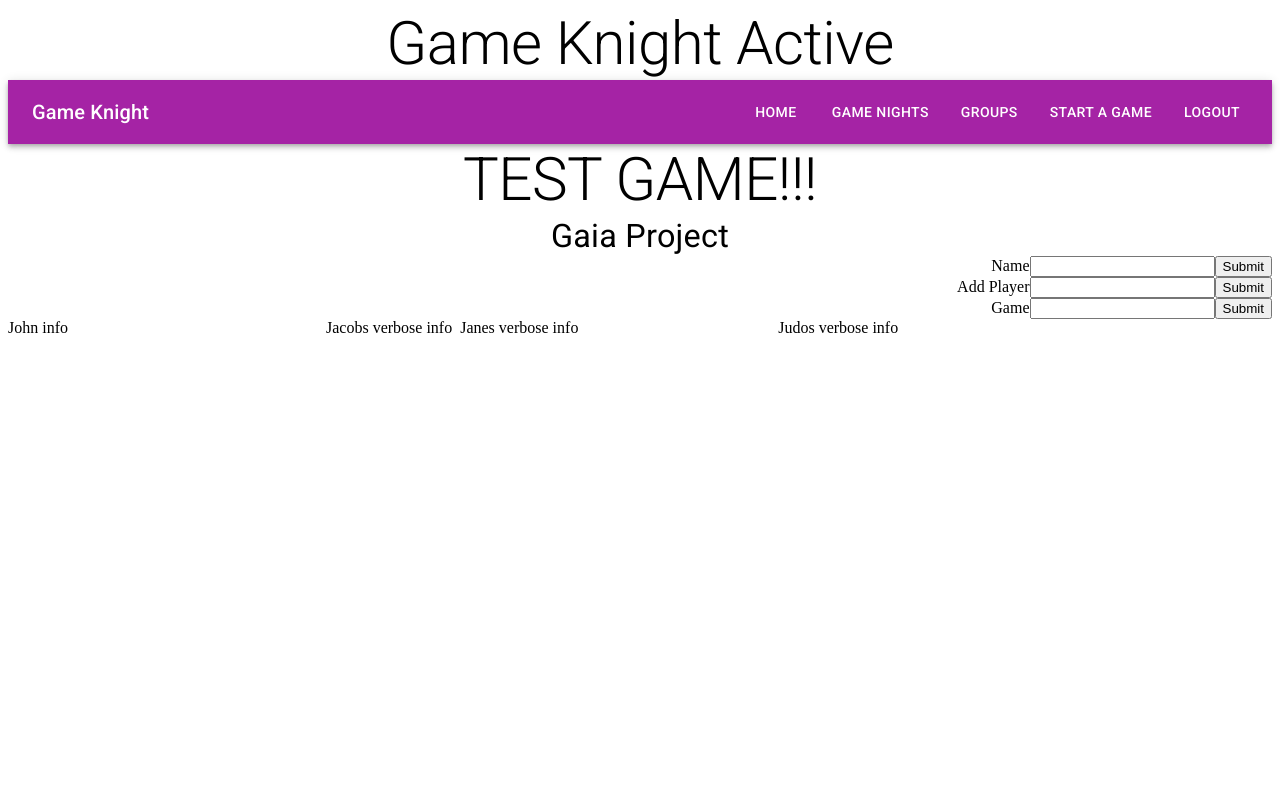
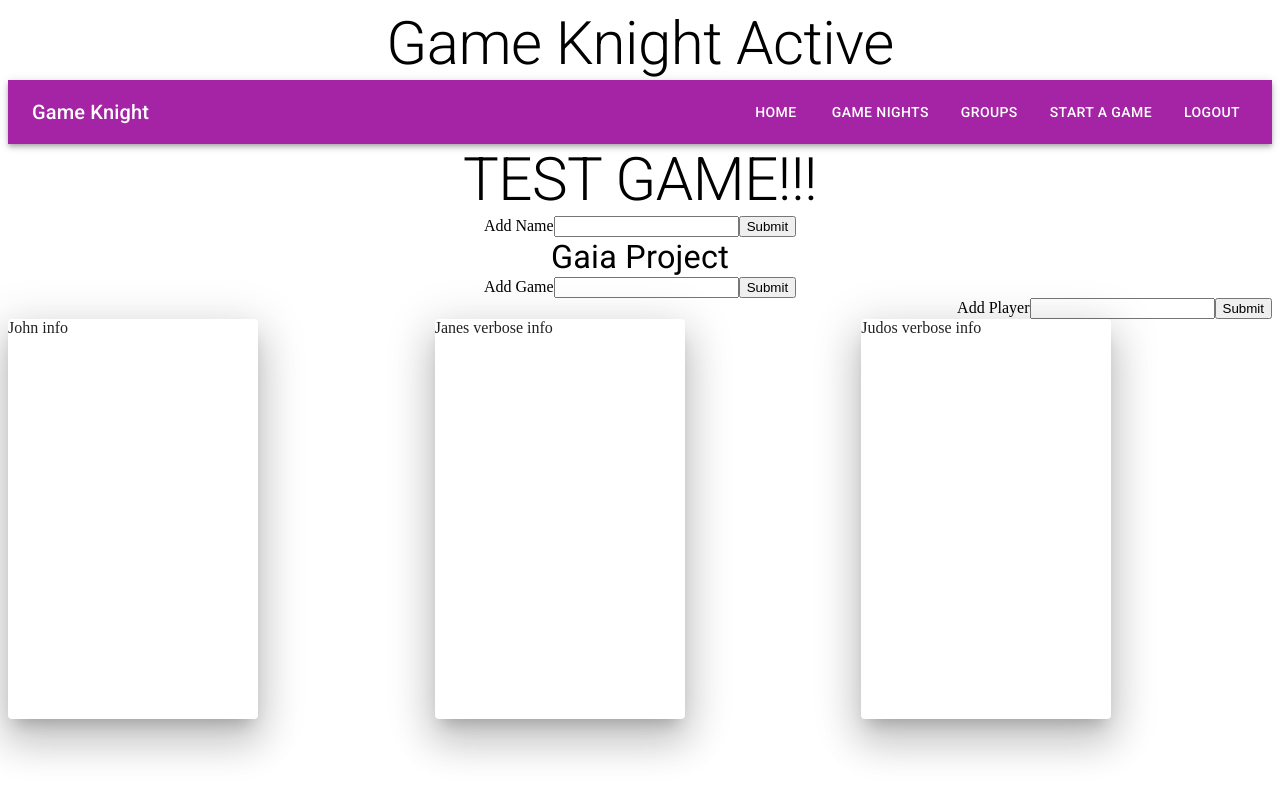
Before and after one commit to 4L00P/game-knight-legacy, a React app: page /current-game in a window 1280 px wide. Built offline with nearby package versions, Linux system fonts and the light colour scheme.

Commit message:
ADD space to move Group info into CurrentGame. New Component PlayerCard to handle players/turn order function

```diff
--- a/src/client/components/Group.jsx
+++ b/src/client/components/Group.jsx
@@ -16,6 +16,7 @@ function Group({ id, name, players, getGroups }) {
         console.error("Unable to Delete group", err);
       });
   }
+  function moveGroup() {}
   return (
     <Grid item size={3}>
         <Card
@@ -29,6 +30,7 @@ function Group({ id, name, players, getGroups }) {
           <button type="button" onClick={deleteGroup}>
             DELETE GROUP
           </button>
+          <button type="button" onClick={moveGroup}>Start a game with this group!</button>
         </Card>
     </Grid>
   );
--- /dev/null
+++ b/src/client/components/PlayerCard.jsx
@@ -0,0 +1,5 @@
+import React from 'react';
+
+const PlayerCard = () => {};
+
+export default PlayerCard;
--- a/src/client/views/CurrentGame.jsx
+++ b/src/client/views/CurrentGame.jsx
@@ -1,20 +1,17 @@
 import React from "react";
 import { useState } from "react";
 // import { Grid } from 'gridv2';
-import { Grid2,
-  Typography,
-  Paper,
-  Card } from "@mui/material";
+import { Grid2, Typography, Paper, Card } from "@mui/material";
 
 import Navbar from "../components/Navbar";
 // import { name, members } from '../../server/database/models/Groups';
 const Grid = Grid2;
 
 function CurrentGame() {
-  // set a useState function for night name, group, and game.
-  // const [name, SetName] = useState("");
-  // const [game, SetGame] = useState("");
-  // const [group, SetGroup] = useState("");
+  // set a useState function for night name, players, and game.
+  const [name, SetName] = useState('');
+  const [game, SetGame] = useState('');
+  const [players, Setplayers] = useState([]);
   /**
    * Game Needs:
    * 1. Array of strings representing the names of each person playing(members);
@@ -25,11 +22,17 @@ function CurrentGame() {
    * 3. a timeout form and function that says when to alert a player that they're taking too long
    *  (maybe toggle the consequences. alert, move to next player);
    */
-  // when you press start game, you get a filter with all gamenights set for today.
-  // Picking one(even if there's only one), starts the get/post process.
-  // set the middle player indicators(with vp/hp) on a Paper surface.
-  // add square corners <paper square>person</paper> or square=`${true}`
-  // make the papers vertical, not horizontal. and long, possibly
+  // We can have the buttons from other pages get or href here,
+  // then seed the data that was on the card they used to get here.
+  // If info the card has matches the need, fill the form with it.
+  //  if not, leave a form for them to add the info
+  // Maybe make the forms themselves collapsable?
+  // Game name populates top-ish
+  // players populate the mid to bottom turn order area
+
+  // Maybe I should make a helper function to navigate here from the other pages with an onclick
+
+  // set the middle player indicators(with vp/hp) on a surface.
   // Have the elevation change from 1 to 24 depending on whether it is their turn
   // if it's their turn, crank the padding up to 16 or so, the elevation to 24,
   // and the padding color to something shimmery
@@ -38,11 +41,10 @@ function CurrentGame() {
   // use set interval to change the game knight colors
 
   /**
-   * useForm
-   * Make the form first
-   * install react-hooks-form
-   * use in-born register (returns name, ref, onChange, onBlur) property.
-   *  use spread operator {...register('idName')}
+   * Need a "PlayerCard" component with editable vp and hp spots(inc+dec arrows, too)
+   * Turn order.
+   * 1. Put list of players into an array. Give each player an additional attribute(isTurn)
+   * 2. Have the array shift so the name in front goes to the back and everyone else moves up one
    */
 
   return (
@@ -54,20 +56,20 @@ function CurrentGame() {
       <Typography variant="h2" align="center">
         TEST GAME!!!
       </Typography>
+      <form align="center">
+        <label htmlFor="name">
+          Add Name
+          <input type="text" id="name" />
+        </label>
+        <button type="submit">Submit</button>
+      </form>
       <Typography variant="h4" align="center">
         Gaia Project
       </Typography>
-      {/* SAVED FOR TURN ORDER MANIPULATION as a reminder
-      <div className="turn-order-tags">
-        <div>John</div>
-        <div>Jacob</div>
-        <div>Jingleheimer</div>
-        <div>Schmidt</div>
-      </div> */}
-      <form align="right">
-        <label htmlFor="name">
-          Name
-          <input type="text" id="name" />
+      <form align="center">
+        <label htmlFor="game">
+          Add Game
+          <input type="text" id="game" />
         </label>
         <button type="submit">Submit</button>
       </form>
@@ -78,39 +80,25 @@ function CurrentGame() {
         </label>
         <button type="submit">Submit</button>
       </form>
-      <form align="right">
-        <label htmlFor="game">
-          Game
-          <input type="text" id="game" />
-        </label>
-        <button type="submit">Submit</button>
-      </form>
-
-      <Grid container spacing={1}>
-        <Grid size={3}>
-          <item>John info</item>
-          {/* </Card> */}
+      <Grid container spacing={2}>
+{/* This will be dynamical PlayerCard in the future. Remember VP, HP, Maybe MP */}
+        <Grid size={4}>
+          <Card elevation={24} style={{ height: "400px", width: "250px", boxShadow: "15px" }}>
+            John info
+          </Card>
         </Grid>
 
-        {/* <Card elevation={24} style={{ height: "120px", width: "120px" }}> */}
-        <item>Jacobs verbose info</item>
-        {/* </Card> */}
-        <Grid size={3}>
-          {/* <Card elevation={24} style={{ height: "120px", width: "120px" }}> */}
-          <item>Janes verbose info</item>
-          {/* </Card> */}
+        <Grid size={4}>
+            <Card elevation={24} style={{ height: "400px", width: "250px" }}>
+              Janes verbose info
+            </Card>
         </Grid>
 
         <Grid size={3}>
-          {/* <Card elevation={24} style={{ height: "120px", width: "120px" }}> */}
-          <item>Judos verbose info</item>
-          {/* </Card> */}
+            <Card elevation={24} style={{ height: "400px", width: "250px" }}>
+              Judos verbose info
+            </Card>
         </Grid>
-
-        <Grid size={3}>{/* </Paper> */}</Grid>
-
-        {/* <Paper elevation={16}>Jingle info</Paper> */}
-        {/* <Paper elevation={24}>Schmidt info</Paper> */}
       </Grid>
     </div>
   );
```
